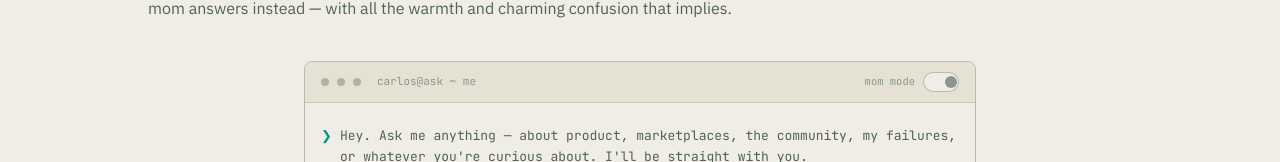
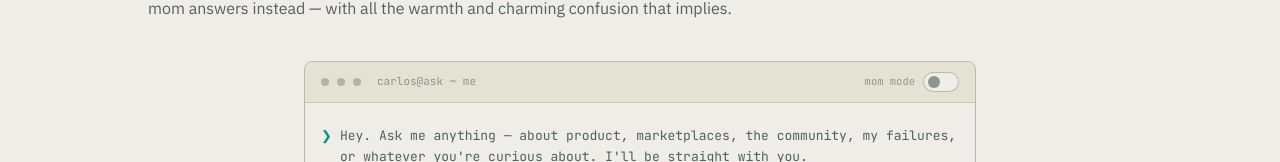
Before and after one commit to cmcor-wq/cv, a Next.js app: page /en/ask in a window 1280 px wide. Shown: the part 287-449 px from the top of the page. Built offline with nearby package versions, Linux system fonts and the light colour scheme.

Commit message:
Fix mom-mode toggle knob rendering outside the track
Absolute positioning without an explicit left offset let the knob's
static position drift, pushing it outside the track on toggle. Switch
to a flex layout so translate-x moves it reliably within bounds.

```diff
--- a/src/components/AskChat.tsx
+++ b/src/components/AskChat.tsx
@@ -86,12 +86,12 @@ export default function AskChat() {
           <button
             onClick={switchMode}
             aria-label={t("toggleAria")}
-            className={`relative h-[20px] w-9 shrink-0 rounded-full border transition-colors ${
+            className={`inline-flex h-[20px] w-9 shrink-0 items-center rounded-full border transition-colors ${
               isMom ? "border-coral-600/50 bg-coral-50" : "border-border-md bg-bg"
             }`}
           >
             <span
-              className={`absolute top-[3px] h-3 w-3 rounded-full transition-transform ${
+              className={`inline-block h-3 w-3 rounded-full transition-transform ${
                 isMom ? "translate-x-5 bg-coral-600" : "translate-x-1 bg-text-faint"
               }`}
             />
```
